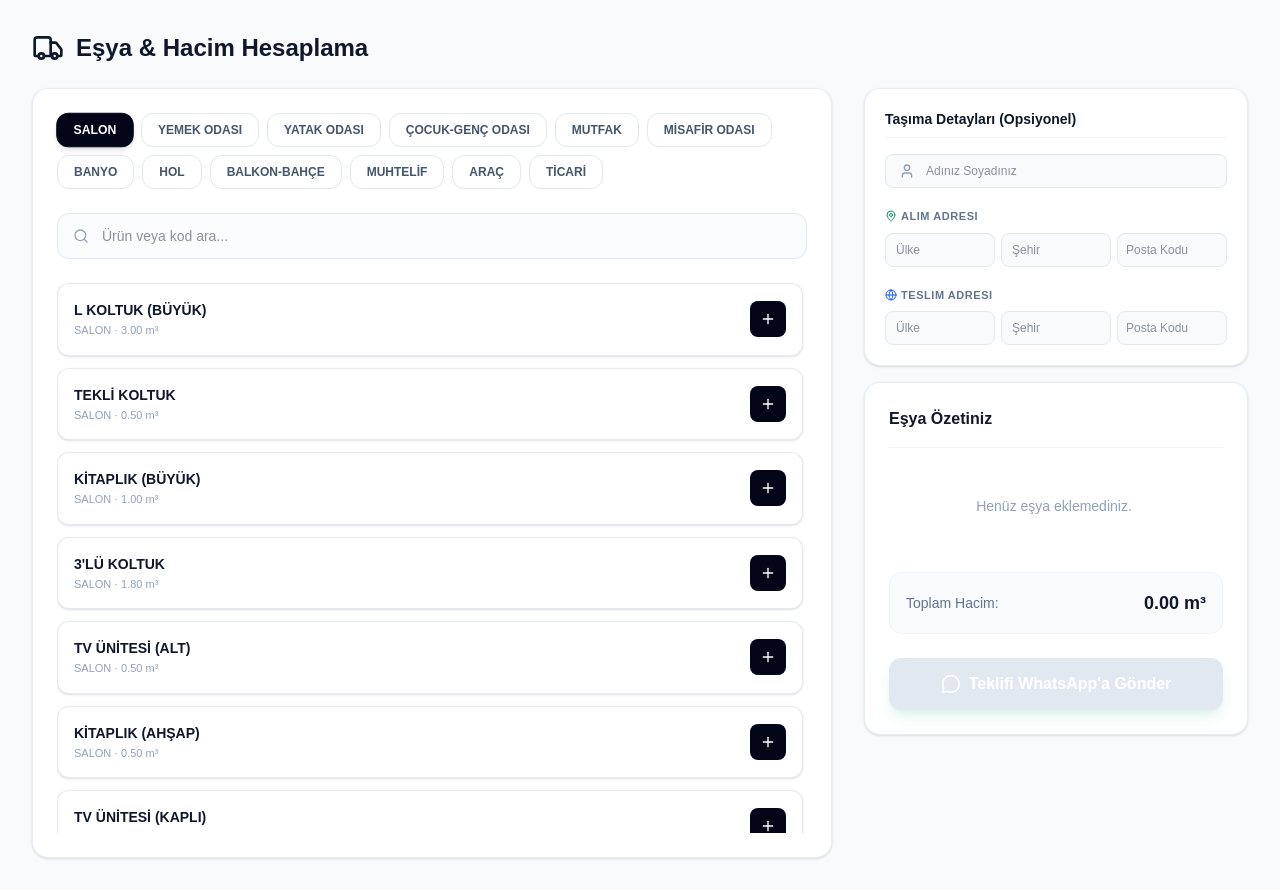
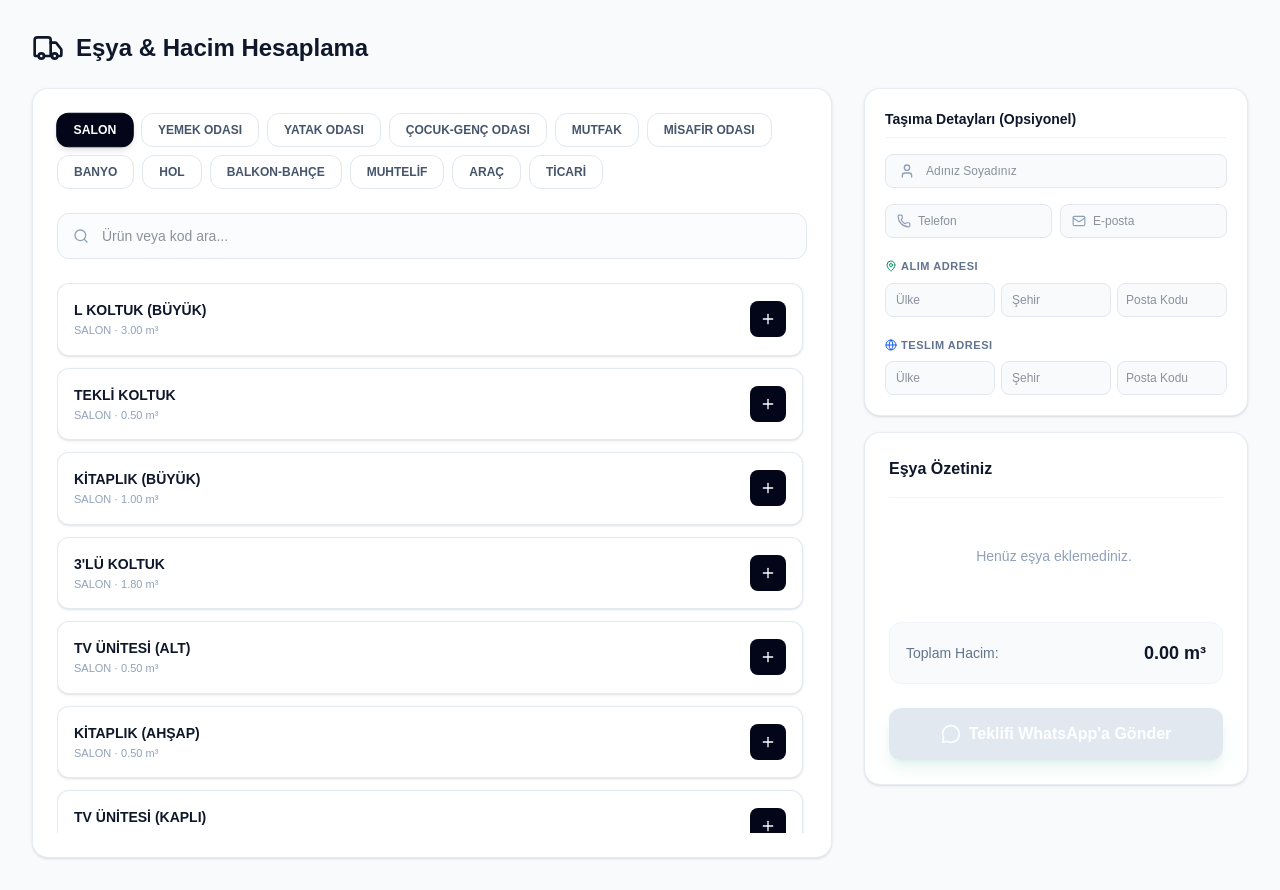
Before and after one commit to ermecabdullah25-crypto/gazitransport-site, a Next.js app: page /gonderi-hesaplama in a window 1280 px wide. Built offline with nearby package versions, Linux system fonts and the light colour scheme.

Commit message:
feat: esya listesi ve iletisim alanlari guncellendi

```diff
--- a/app/gonderi-hesaplama/page.tsx
+++ b/app/gonderi-hesaplama/page.tsx
@@ -1,7 +1,7 @@
 "use client";
 
 import React, { useState } from "react";
-import { Search, Plus, Minus, Trash2, MessageCircle, Truck, MapPin, User, Globe } from "lucide-react";
+import { Search, Plus, Minus, Trash2, MessageCircle, Truck, MapPin, User, Globe, Mail, Phone } from "lucide-react";
 
 interface ItemData {
   id: string;
@@ -75,6 +75,21 @@ const ITEMS_DATABASE: ItemData[] = [
   { id: "yt15", name: "ELEKTRİK SÜPÜRGESİ", category: "YATAK ODASI", volume: 0.1 },
   { id: "yt16", name: "ÇİFT KİŞİLİK YATAK-BAZA-BAŞLIK", category: "YATAK ODASI", volume: 2.4 },
 
+  // ÇOCUK-GENÇ ODASI (Eklendi)
+  { id: "cg1", name: "ARABALI YATAK", category: "ÇOCUK-GENÇ ODASI", volume: 1.70 },
+  { id: "cg2", name: "MONTESSORİ YATAK", category: "ÇOCUK-GENÇ ODASI", volume: 1.50 },
+  { id: "cg3", name: "TEK KİŞİLİK YATAK-BAZA-BAŞLIK", category: "ÇOCUK-GENÇ ODASI", volume: 1.50 },
+  { id: "cg4", name: "ÇALIŞMA MASASI", category: "ÇOCUK-GENÇ ODASI", volume: 0.70 },
+  { id: "cg5", name: "OFİS SANDALYESİ", category: "ÇOCUK-GENÇ ODASI", volume: 0.40 },
+  { id: "cg6", name: "BİLGİSAYAR (TAKIM)", category: "ÇOCUK-GENÇ ODASI", volume: 0.30 },
+  { id: "cg7", name: "BEŞİK", category: "ÇOCUK-GENÇ ODASI", volume: 0.50 },
+  { id: "cg8", name: "MONİTÖR (17-27)", category: "ÇOCUK-GENÇ ODASI", volume: 0.10 },
+  { id: "cg9", name: "BİLGİSAYAR KASASI", category: "ÇOCUK-GENÇ ODASI", volume: 0.10 },
+  { id: "cg10", name: "AKÜLÜ ÇOCUK ARABASI", category: "ÇOCUK-GENÇ ODASI", volume: 0.30 },
+  { id: "cg11", name: "BEBEK ARABASI", category: "ÇOCUK-GENÇ ODASI", volume: 0.50 },
+  { id: "cg12", name: "BEBEK ARAÇ KOLTUĞU", category: "ÇOCUK-GENÇ ODASI", volume: 0.20 },
+  { id: "cg13", name: "OYUNCAK", category: "ÇOCUK-GENÇ ODASI" },
+
   // MUTFAK
   { id: "m1", name: "BUZDOLABI (BÜYÜK ÇİFT KAPILI)", category: "MUTFAK", volume: 1.5 },
   { id: "m2", name: "BUZDOLABI (STANDART)", category: "MUTFAK", volume: 1.1 },
@@ -94,6 +109,14 @@ const ITEMS_DATABASE: ItemData[] = [
   { id: "mo3", name: "MİSAFİR YATAĞI", category: "MİSAFİR ODASI", volume: 0.6 },
   { id: "mo4", name: "ÇEKYAT", category: "MİSAFİR ODASI", volume: 1.2 },
   { id: "mo5", name: "KATLANIR YATAK", category: "MİSAFİR ODASI", volume: 0.4 },
+
+  // BANYO (Eklendi)
+  { id: "b1", name: "ÇAMAŞIR MAKİNESİ", category: "BANYO", volume: 0.50 },
+  { id: "b2", name: "KURUTMA MAKİNESİ", category: "BANYO", volume: 0.50 },
+  { id: "b3", name: "ÇAMAŞIR SEPETİ", category: "BANYO", volume: 0.10 },
+  { id: "b4", name: "KLOZET", category: "BANYO", volume: 0.12 },
+  { id: "b5", name: "DUŞAKABİN", category: "BANYO" },
+  { id: "b6", name: "BANYO MALZEMESİ", category: "BANYO" },
 
   // HOL
   { id: "h1", name: "AYAKKABILIK (3-4 RAF)", category: "HOL", volume: 0.3 },
@@ -166,6 +189,8 @@ export default function GonderiHesaplamaPage() {
 
   // Müşteri Detayları
   const [customerName, setCustomerName] = useState("");
+  const [customerPhone, setCustomerPhone] = useState("");
+  const [customerEmail, setCustomerEmail] = useState("");
 
   // Alım Adresi
   const [pickupCountry, setPickupCountry] = useState("");
@@ -233,6 +258,8 @@ export default function GonderiHesaplamaPage() {
 
     let headerInfo = `Merhaba, nakliye teklifi almak istiyorum:\n\n`;
     if (customerName) headerInfo += `👤 Ad Soyad: ${customerName}\n`;
+    if (customerPhone) headerInfo += `📞 Telefon: ${customerPhone}\n`;
+    if (customerEmail) headerInfo += `✉️ E-posta: ${customerEmail}\n`;
 
     // Alım Adresi Mesajı
     if (pickupCountry || pickupCity || pickupZip) {
@@ -359,6 +386,7 @@ export default function GonderiHesaplamaPage() {
                 Taşıma Detayları (Opsiyonel)
               </h3>
 
+              {/* Ad Soyad */}
               <div className="relative">
                 <User className="absolute left-3.5 top-1/2 -translate-y-1/2 w-4 h-4 text-slate-400" />
                 <input
@@ -368,6 +396,30 @@ export default function GonderiHesaplamaPage() {
                   onChange={(e) => setCustomerName(e.target.value)}
                   className="w-full pl-10 pr-3 py-2 rounded-lg border border-slate-200 bg-slate-50 text-xs focus:outline-none focus:border-slate-400"
                 />
+              </div>
+
+              {/* Telefon ve E-posta */}
+              <div className="grid grid-cols-2 gap-2">
+                <div className="relative">
+                  <Phone className="absolute left-3 top-1/2 -translate-y-1/2 w-3.5 h-3.5 text-slate-400" />
+                  <input
+                    type="tel"
+                    placeholder="Telefon"
+                    value={customerPhone}
+                    onChange={(e) => setCustomerPhone(e.target.value)}
+                    className="w-full pl-8 pr-2 py-2 rounded-lg border border-slate-200 bg-slate-50 text-xs focus:outline-none focus:border-slate-400"
+                  />
+                </div>
+                <div className="relative">
+                  <Mail className="absolute left-3 top-1/2 -translate-y-1/2 w-3.5 h-3.5 text-slate-400" />
+                  <input
+                    type="email"
+                    placeholder="E-posta"
+                    value={customerEmail}
+                    onChange={(e) => setCustomerEmail(e.target.value)}
+                    className="w-full pl-8 pr-2 py-2 rounded-lg border border-slate-200 bg-slate-50 text-xs focus:outline-none focus:border-slate-400"
+                  />
+                </div>
               </div>
 
               {/* ALIM ADRESİ */}
```
